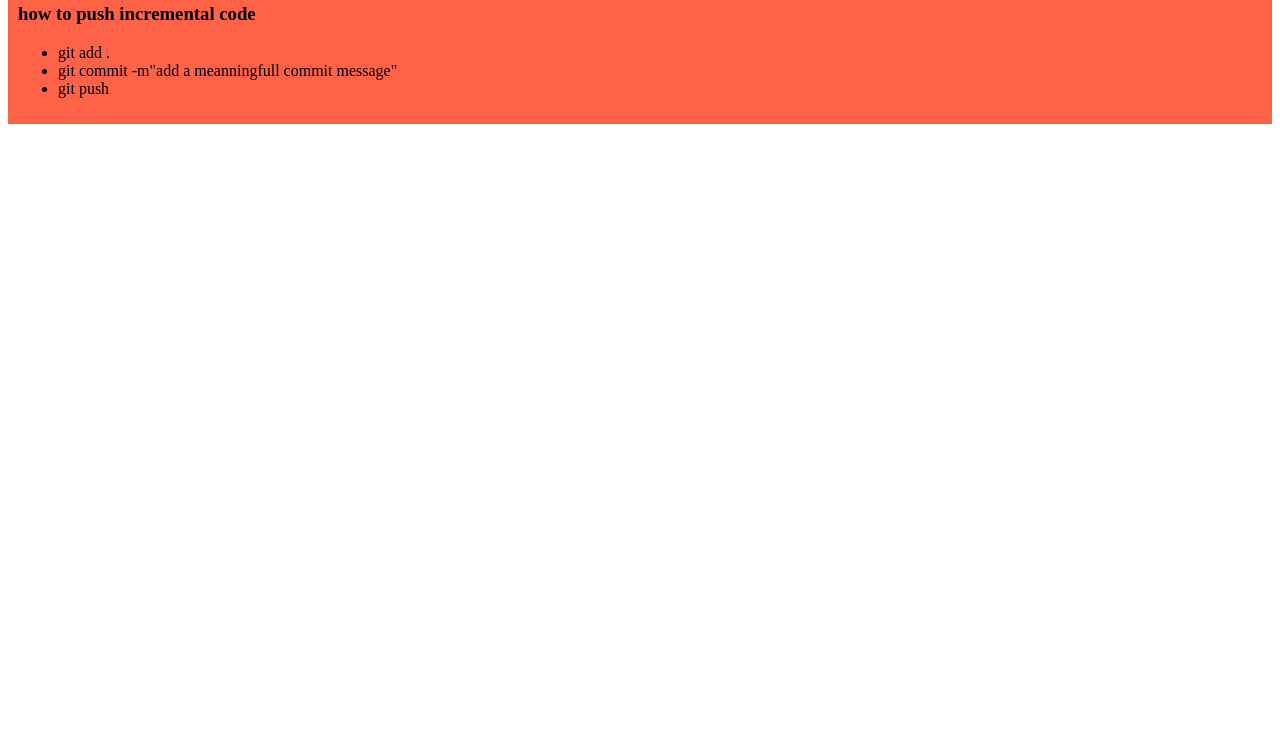
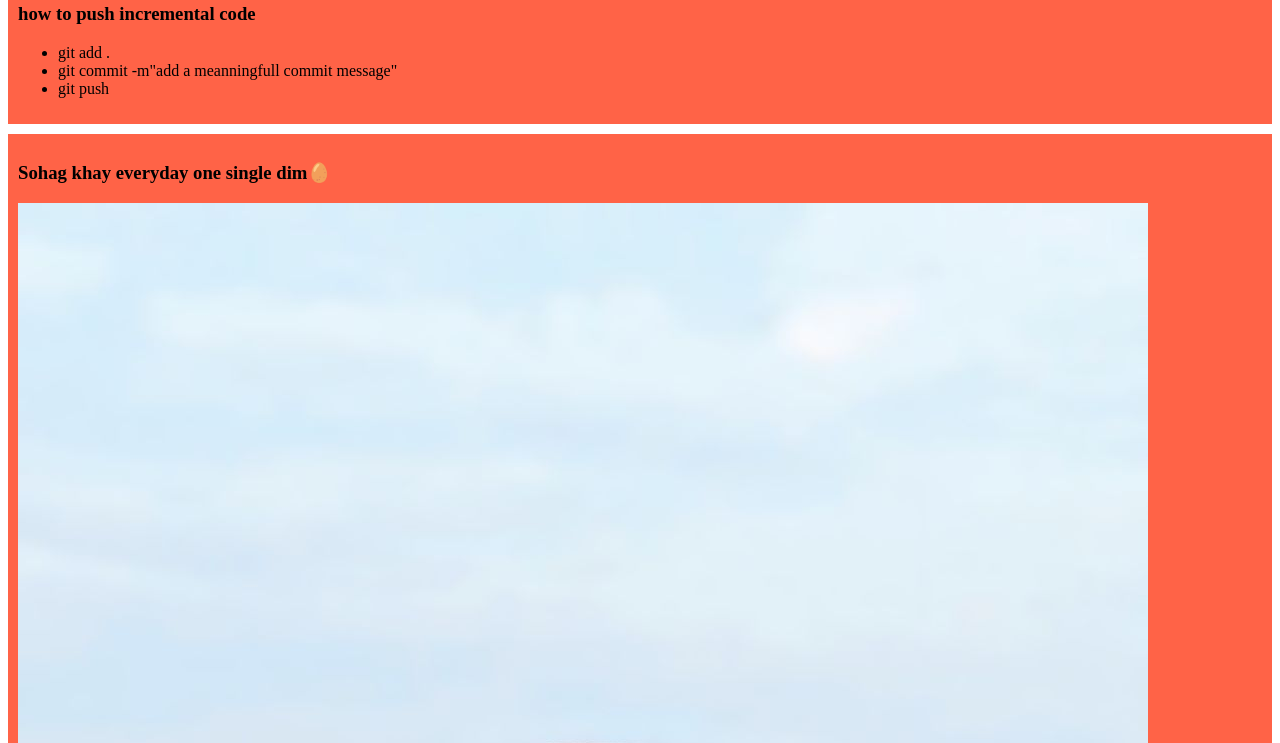
Before and after one commit to SaiduzzamanSohag/my-simple-website, a plain HTML site: page index.html in a window 1280 px wide. Shown: the part 458-1201 px from the top of the page. Before the commit the page ends 800 px from the top, so only its background shows below. Drawn offline with Linux system fonts and the light colour scheme.

Commit message:
added sohager pic

```diff
--- a/index.html
+++ b/index.html
@@ -33,5 +33,9 @@
             <li>git push</li>
         </ul>
     </div>
+    <div>
+        <h3>Sohag khay everyday one single dim🥚</h3>
+        <img src="images/sohag.jpg" alt="">
+    </div>
 </body>
 </html>
```
Also changed, not shown: Images/sohag.jpg (added).
